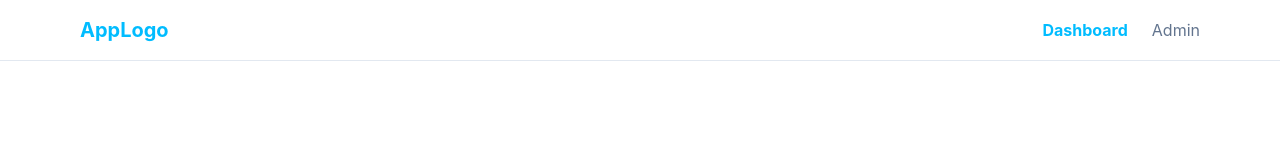
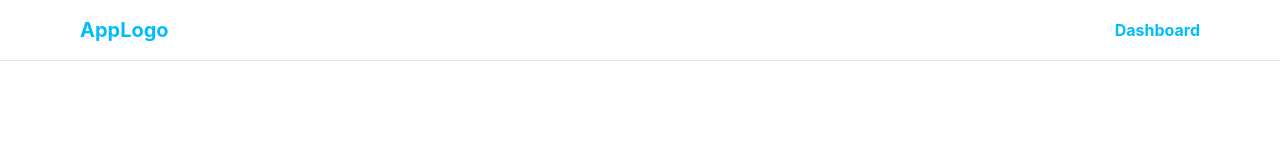
Before and after one commit to NikoIcardo/Enterprise-Assets-Logistics-Dashboard., a React (Vite) app in the folder Enterprise_Assets-Logistics-Dashboard/: page / in a window 1280 px wide. Shown: the top 160 px of the page. Built offline with nearby package versions, Linux system fonts and the light colour scheme.

Commit message:
Add admin gaurd

```diff
--- a/Enterprise_Assets-Logistics-Dashboard/src/components/navbar/Navbar.tsx
+++ b/Enterprise_Assets-Logistics-Dashboard/src/components/navbar/Navbar.tsx
@@ -1,7 +1,9 @@
 import { Link, useLocation } from "react-router-dom";
+import { useSystemContext } from "../../context/ContextProvider";
 
 const Navbar = () => {
   const location = useLocation();
+  const { user } = useSystemContext();
   return (
     <nav className="sticky top-0 z-50 w-full border-b border-slate-200 bg-page-bg/80 backdrop-blur-md dark:border-slate-800">
       <div className="mx-auto flex max-w-6xl items-center justify-between p-4">
@@ -16,12 +18,14 @@ const Navbar = () => {
           >
             Dashboard
           </Link>
+          {user && user.role === "admin" && (
             <Link
               to="/admin"
               className={`transition-colors ${location.pathname === "/admin" ? "text-sky-400 font-bold" : "text-slate-500 hover:text-sky-400 "}`}
             >
               Admin
             </Link>
+          )}
         </div>
       </div>
     </nav>
--- /dev/null
+++ b/Enterprise_Assets-Logistics-Dashboard/src/components/routes/AdminGuard.tsx
@@ -0,0 +1,13 @@
+import { Navigate, Outlet } from "react-router";
+import { useSystemContext } from "../../context/ContextProvider";
+import { JSX } from "react";
+
+const AdminGuard = (): JSX.Element => {
+  const { user } = useSystemContext();
+  if (!user || user.role !== "admin") {
+    return <Navigate to="/" />;
+  }
+  return <Outlet />;
+};
+
+export default AdminGuard;
```
Also changed, not shown: Enterprise_Assets-Logistics-Dashboard/src/components/routes/router.tsx (+10 -1 lines). Lines whose indentation alone changed are shown as unchanged.
